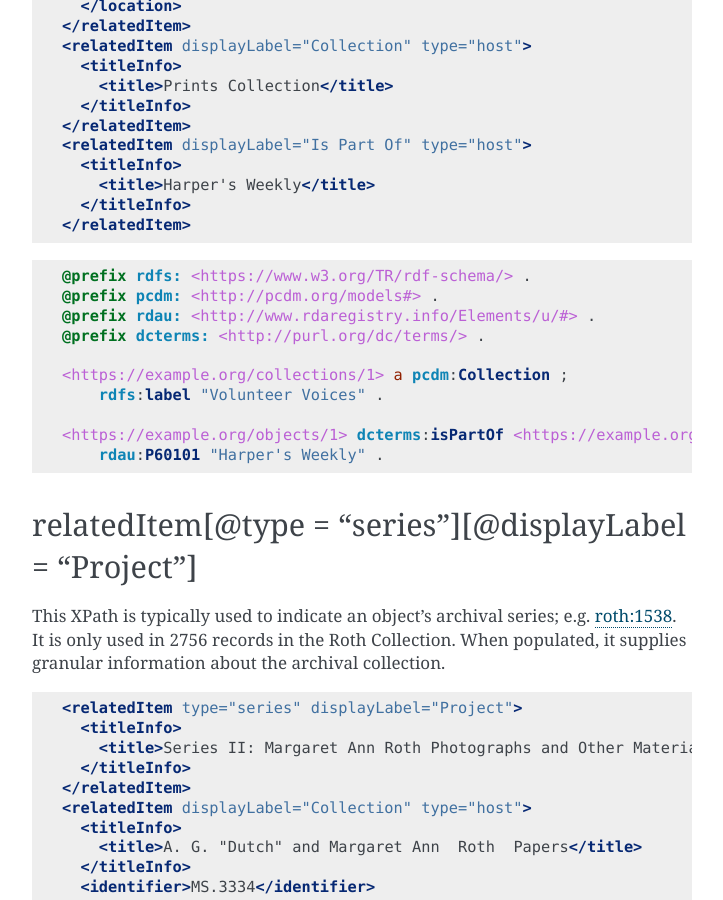
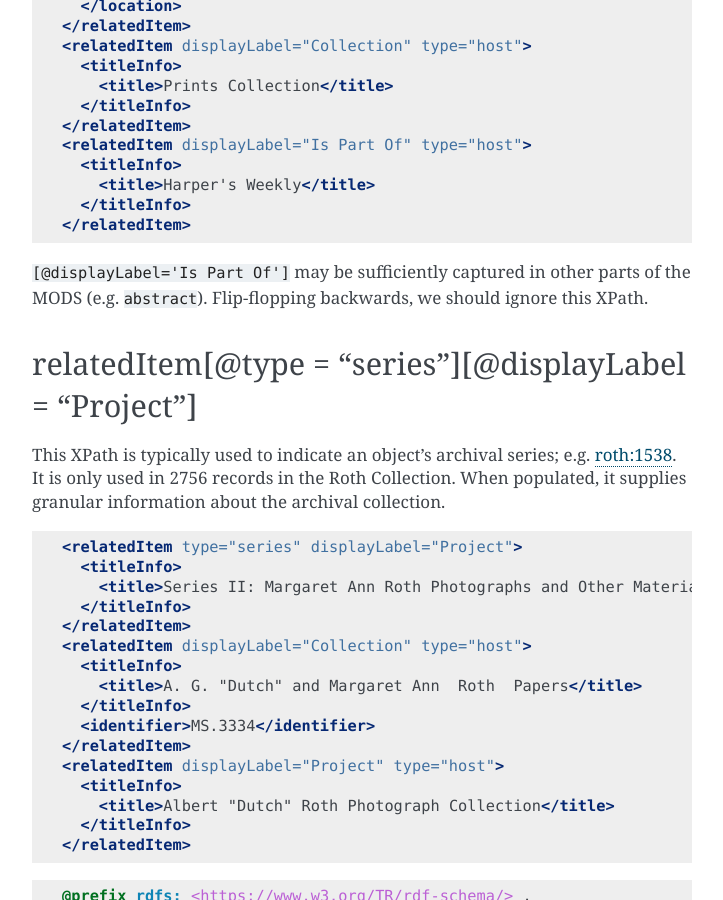
Before and after one commit to UTKcataloging/mods_to_rdf, a Sphinx documentation site: the page built from docs/source/top_level_elements/relatedItem.rst, in a window 1280 px wide and 900 px high, scrolled down 3564 px. Shown: the whole window, without its empty margins (388-1111 px from the left). Built offline with Sphinx 7.4.7, drawn with Linux system fonts in a browser that asks for light colours; formulas are drawn with MathJax 3.

Commit message:
Update `[@displayLable='Is Part Of']`

```diff
--- a/docs/source/top_level_elements/relatedItem.rst
+++ b/docs/source/top_level_elements/relatedItem.rst
@@ -170,18 +170,7 @@ This XPath is only used 449 in the Volunteer Voices collection; e.g. `volvoices:
       </titleInfo>
     </relatedItem>
 
-.. code-block:: turtle
-
-    @prefix rdfs: <https://www.w3.org/TR/rdf-schema/> .
-    @prefix pcdm: <http://pcdm.org/models#> .
-    @prefix rdau: <http://www.rdaregistry.info/Elements/u/#> .
-    @prefix dcterms: <http://purl.org/dc/terms/> .
-
-    <https://example.org/collections/1> a pcdm:Collection ;
-        rdfs:label "Volunteer Voices" .
-
-    <https://example.org/objects/1> dcterms:isPartOf <https://example.org/collections/1> ;
-        rdau:P60101 "Harper's Weekly" .
+:code:`[@displayLabel='Is Part Of']` may be sufficiently captured in other parts of the MODS (e.g. :code:`abstract`). Flip-flopping backwards, we should ignore this XPath.
 
 relatedItem[@type = "series"][@displayLabel = "Project"]
 --------------------------------------------------------
```
